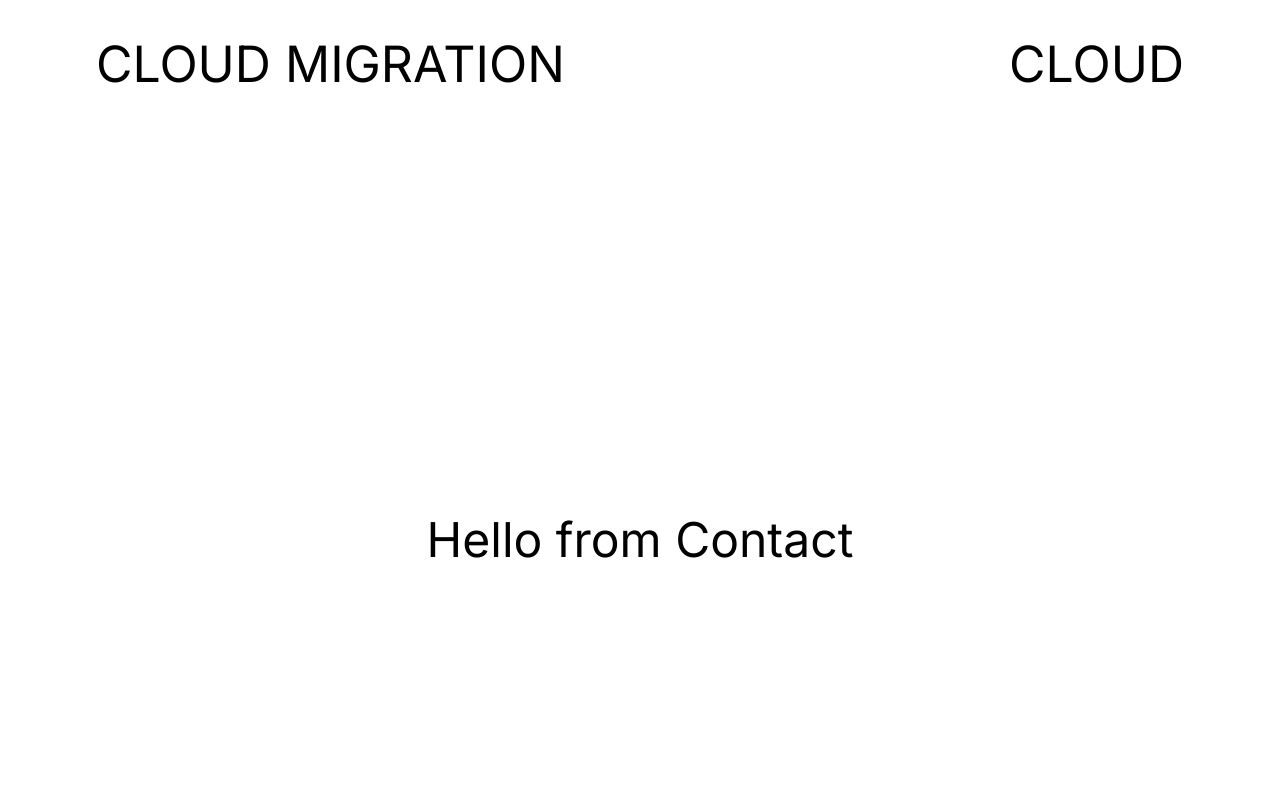
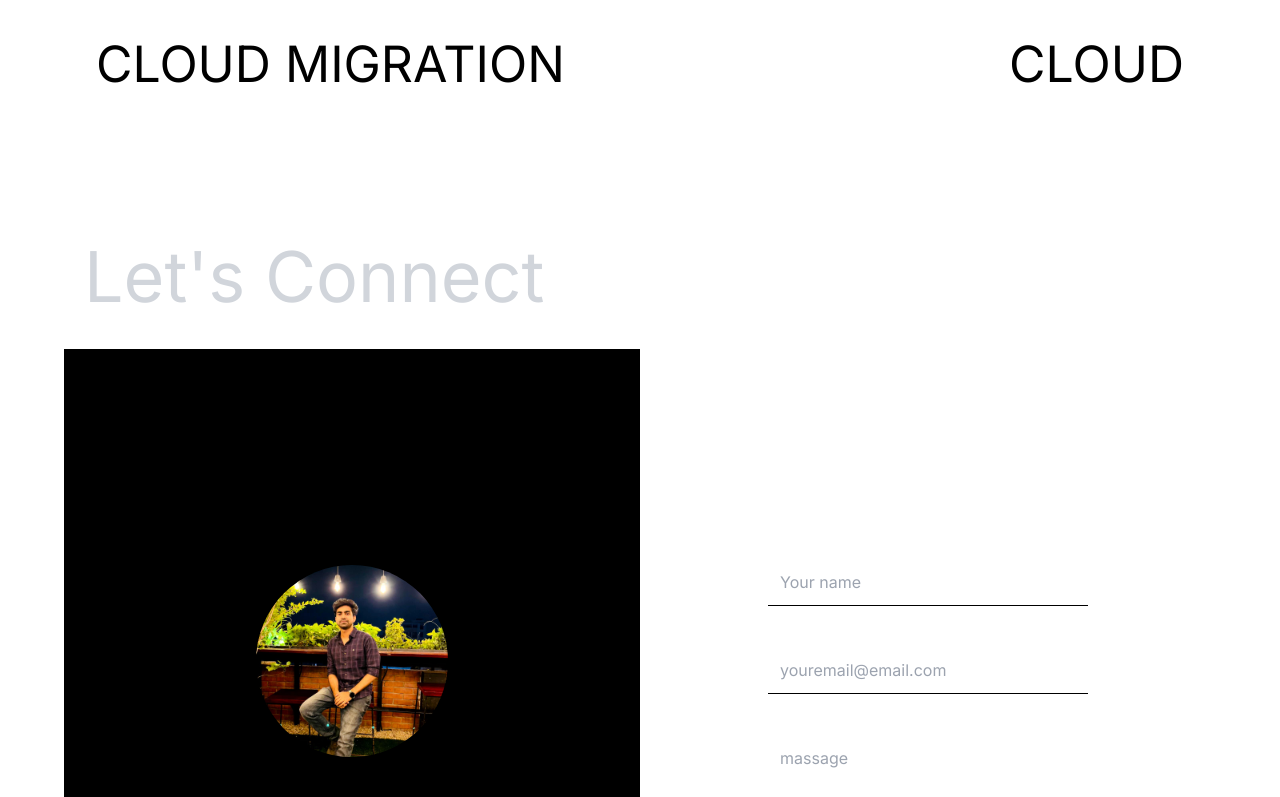
Before and after one commit to NULLcodehub/sourav_saha_sortfolio, a React (Vite) app: page / in a window 1280 px wide. Shown: the part 2000-2797 px from the top of the page. Built offline with nearby package versions, Linux system fonts and the light colour scheme.

Commit message:
contact page added with formspree api

```diff
--- a/src/App.jsx
+++ b/src/App.jsx
@@ -18,10 +18,16 @@ function App() {
     // Initialize AOS
     AOS.init({
       duration: 400,
-      easing: 'ease-in-0ut',
       offset: 120,
       delay: 70,
     });
+
+    window.addEventListener('scroll', AOS.refresh);
+
+    return () => {
+      window.removeEventListener('scroll', AOS.refresh);
+    };
+
   }, []);
 
 
@@ -29,7 +35,10 @@ function App() {
     <>
 
       <Navbar/>
-      <Cursor/>
+      <section className='hidden lg:block'>
+         <Cursor/>
+      </section>
+
       <section id='Hero'>
         <Hero/>
       </section>
--- /dev/null
+++ b/src/components/Contact/Contact.css
@@ -0,0 +1,16 @@
+.formfeild{
+    /* background: #000; */
+    @apply my-10;
+}
+.formfeild input{
+    @apply md:w-80 md:h-12 p-3 appearance-none;
+
+    border-bottom: 1px solid black;
+
+
+}
+.formfeild textarea{
+    direction: none;
+    @apply w-80 h-40 p-3;
+    border-bottom: 1px solid black;
+}
--- a/src/components/Contact/Contact.jsx
+++ b/src/components/Contact/Contact.jsx
@@ -1,10 +1,153 @@
-import React from 'react';
+import React, { useState, useEffect, useCallback } from 'react';
+import Sourav from "../../assets/projectImage/sourav.jpg"
+
+import './Contact.css'
 
 const Contact = () => {
+  const [formData, setFormData] = useState({
+    name: '',
+    email: '',
+    message: ''
+  });
+
+  const [debouncedData, setDebouncedData] = useState(formData);
+  const [status, setStatus] = useState('');
+
+  // Debounce function
+  const debounce = (func, delay) => {
+    let timeout;
+    return (...args) => {
+      clearTimeout(timeout);
+      timeout = setTimeout(() => {
+        func(...args);
+      }, delay);
+    };
+  };
+
+  // Update formData state
+  const handleChange = (e) => {
+    const { name, value } = e.target;
+    setFormData((prevData) => ({
+      ...prevData,
+      [name]: value
+    }));
+  };
+
+  // Debounced formData update
+  const updateDebouncedData = useCallback(debounce(setDebouncedData, 300), []);
+
+  // UseEffect to watch formData changes and debounce
+  useEffect(() => {
+    updateDebouncedData(formData);
+  }, [formData, updateDebouncedData]);
+
+  const handleSubmit = async (e) => {
+    e.preventDefault(); // Prevents the default form submission behavior which reloads the page
+
+    try {
+      const response = await fetch('https://formspree.io/f/xnqeygwg', {
+        method: 'POST',
+        headers: {
+          'Content-Type': 'application/json'
+        },
+        body: JSON.stringify(debouncedData)
+      });
+
+      if (response.ok) {
+        setStatus('Message sent!');
+        setFormData({
+          name: '',
+          email: '',
+          message: ''
+        });
+      } else {
+        setStatus('Failed to send message. Please try again.');
+      }
+    } catch (error) {
+      setStatus('Failed to send message. Please try again.');
+    }
+  };
+
     return (
-        <div className='text-5xl flex  justify-center items-center h-screen '>
-            Hello from Contact
-        </div>
+        <>
+
+            <section className='h-screen '>
+                <section className=''>
+                        <div className='text-gray-300 text-40px md:text-70px mt-16 mx-10 md:mx-16 p-5'>
+                            Let's Connect
+                        </div>
+                </section>
+
+
+                <section className='flex flex-col-reverse justify-center items-center md:flex-row mx-5 md:mx-16 '>
+                      <section className='bg-black text-white md:w-6/12 flex justify-center items-center  md:h-screen p-10 md:p-0'>
+                          <div >
+                              <div className='flex justify-center'>
+                                <img src={Sourav} alt="" className='w-48 h-48 rounded-full' />
+                              </div>
+                              <div className='flex justify-center'>
+                                <p className='w-11/12 md:w-8/12 my-0 md:my-10'>Lorem ipsum dolor sit amet consectetur adipisicing elit. Natus excepturi autem non esse error totam officiis iure nesciunt praesentium necessitatibus?	</p>
+                              </div>
+
+
+                          </div>
+
+
+                      </section>
+
+
+
+                  <section className=' md:w-6/12 flex justify-center items-center h-screen '>
+                      <div>
+                        <form onSubmit={handleSubmit}>
+                          <div className='formfeild'>
+                            <label htmlFor="name"></label>
+                            <input
+                              type="text"
+                              placeholder='Your name'
+                              id="name"
+                              name="name"
+                              value={formData.name}
+                              onChange={handleChange}
+                              required
+                            />
+                          </div>
+                          <div className='formfeild'>
+                            <label htmlFor="email"></label>
+                            <input
+                              type="email"
+                              placeholder='youremail@email.com'
+                              id="email"
+                              name="email"
+                              value={formData.email}
+                              onChange={handleChange}
+                              required
+                            />
+                          </div>
+                          <div className='formfeild'>
+                            <label htmlFor="message"></label>
+                            <textarea
+                            placeholder='massage'
+                              id="message"
+                              name="message"
+                              value={formData.message}
+                              onChange={handleChange}
+                              required
+                            ></textarea>
+                          </div>
+                          <button type="submit" className='bg-black text-white px-5 py-2 rounded-md'>Send</button>
+                          {status && <p>{status}🫰🏻</p>}
+                        </form>
+                      </div>
+                  </section>
+                </section>
+
+
+
+
+            </section>
+
+        </>
     );
 };
 
```
Also changed, not shown: src/assets/projectImage/sourav.jpg (added).
